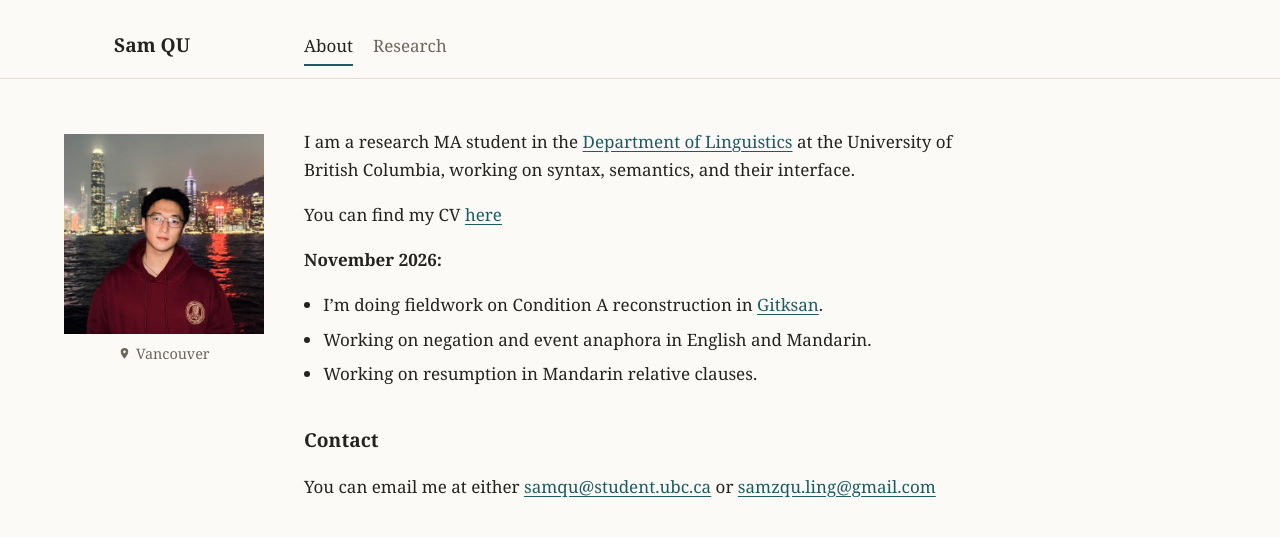
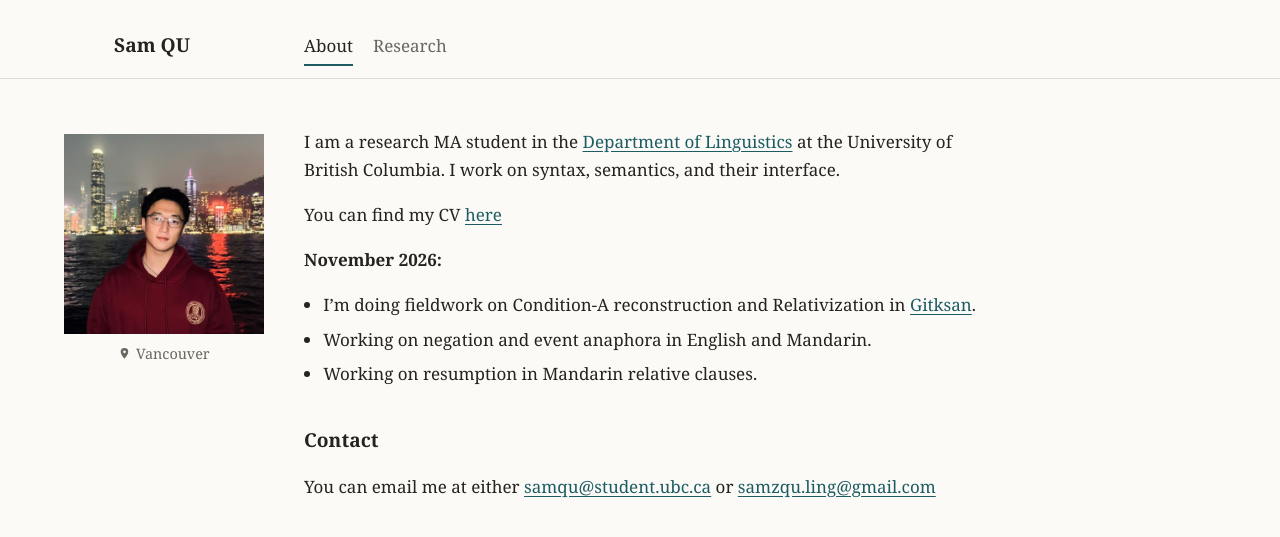
Before and after one commit to sam-z-qu/sam-z-qu.github.io, a Jekyll site: the page built from index.md, in a window 1280 px wide. Shown: the top 537 px of the page. Built offline with Jekyll 4.4.1, drawn with Linux system fonts in a browser that asks for light colours.

Commit message:
Revise research description and fieldwork details
Updated description of research focus and fieldwork details.

```diff
--- a/index.md
+++ b/index.md
@@ -2,13 +2,13 @@
 title: About
 ---
 
-I am a research MA student in the [Department of Linguistics](https://linguistics.ubc.ca/) at the University of British Columbia, working on syntax, semantics, and their interface.
+I am a research MA student in the [Department of Linguistics](https://linguistics.ubc.ca/) at the University of British Columbia. I work on syntax, semantics, and their interface.
 
 You can find my CV [here](/CV_2026_Nov.pdf)
 
 **November 2026:**
 
-- I'm doing fieldwork on Condition A reconstruction in [Gitksan](https://en.wikipedia.org/wiki/Gitxsan).
+- I'm doing fieldwork on Condition-A reconstruction and Relativization in [Gitksan](https://en.wikipedia.org/wiki/Gitxsan).
 - Working on negation and event anaphora in English and Mandarin.
 - Working on resumption in Mandarin relative clauses.
 
```
